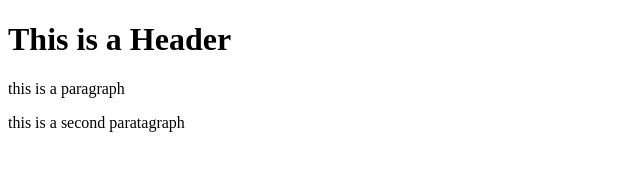
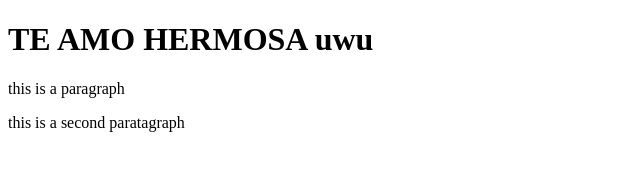
Before and after one commit to CarlosPlaza90/git-test, a website: page index.html in a window 1280 px wide. Shown: the whole page, without its empty margins (0-640 px from the left). Drawn offline with Linux system fonts and the light colour scheme.

Commit message:
git ignore

```diff
--- a/index.html
+++ b/index.html
@@ -2,8 +2,9 @@
 <html>
     <head></head>
     <body>
-        <h1>This is a Header</h1>
+        <h1>TE AMO HERMOSA uwu</h1>
         <p>this is a paragraph</p>
         <p>this is a second paratagraph</p>
+
     </body>
 </html>
```
Also changed, not shown: package.json (added, +24 -0 lines), 2 other files.
